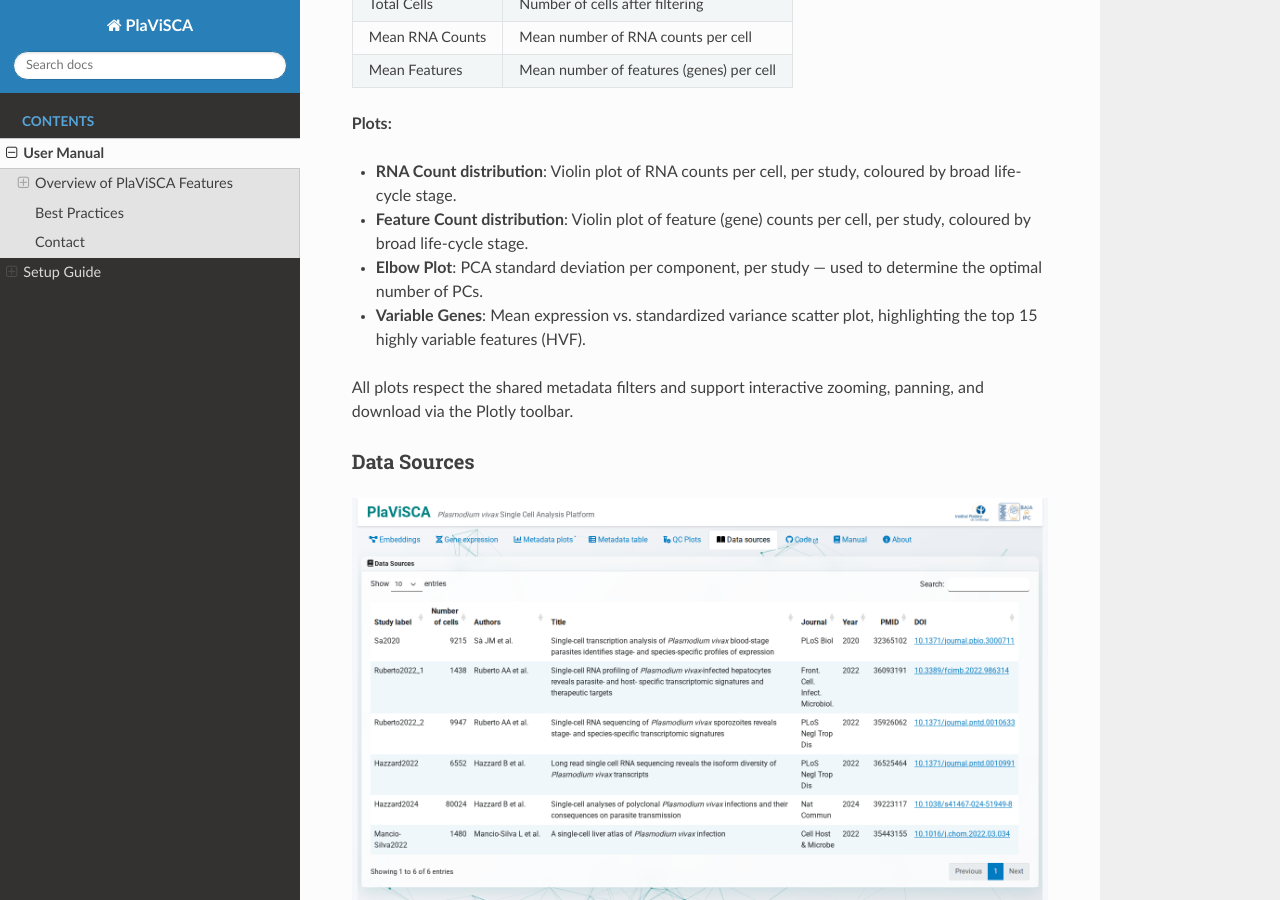
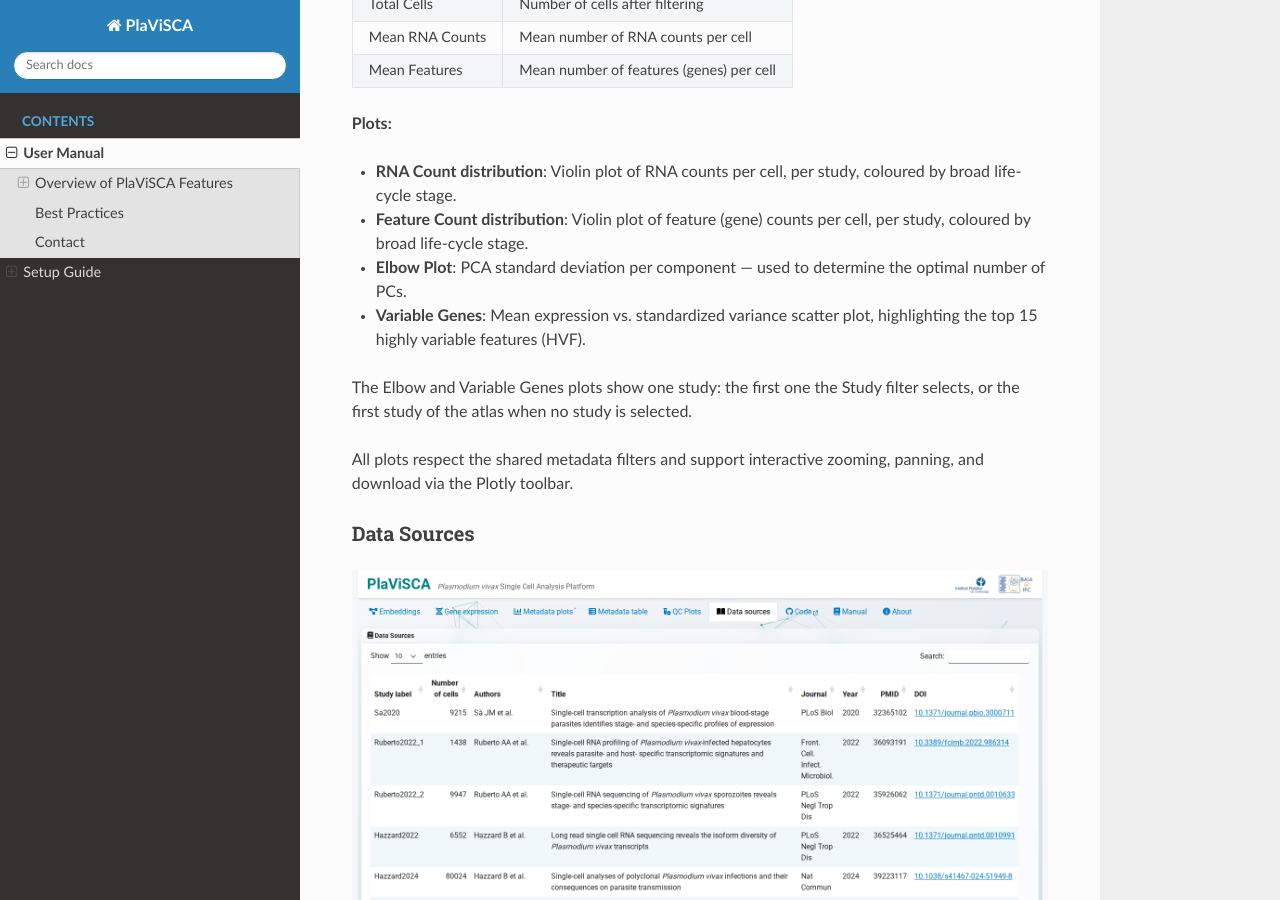
Before and after one commit to baia-ipc/PlaViSCA-app, a Sphinx documentation site: the page built from manual/docs/source/user_manual.md, in a window 1280 px wide and 900 px high, scrolled down 8873 px. Built offline with Sphinx 7.4.7 and the Read the Docs theme 3.1.0, drawn with Linux system fonts in a browser that asks for light colours.

Commit message:
QC Plots: elbow and variable gene plots of the study the QC filters select
They followed the study filter of the Embeddings tab, which is updated only
when that tab is opened. The manual says which study they show.

```diff
--- a/manual/docs/source/user_manual.md
+++ b/manual/docs/source/user_manual.md
@@ -190,8 +190,10 @@ The QC Plots tab provides visualizations to assess the integrity of single-cell
 
 - **RNA Count distribution**: Violin plot of RNA counts per cell, per study, coloured by broad life-cycle stage.
 - **Feature Count distribution**: Violin plot of feature (gene) counts per cell, per study, coloured by broad life-cycle stage.
-- **Elbow Plot**: PCA standard deviation per component, per study — used to determine the optimal number of PCs.
+- **Elbow Plot**: PCA standard deviation per component — used to determine the optimal number of PCs.
 - **Variable Genes**: Mean expression vs. standardized variance scatter plot, highlighting the top 15 highly variable features (HVF).
+
+The Elbow and Variable Genes plots show one study: the first one the Study filter selects, or the first study of the atlas when no study is selected.
 
 All plots respect the shared metadata filters and support interactive zooming, panning, and download via the Plotly toolbar.
 
```
Also changed, not shown: 6 other files.
